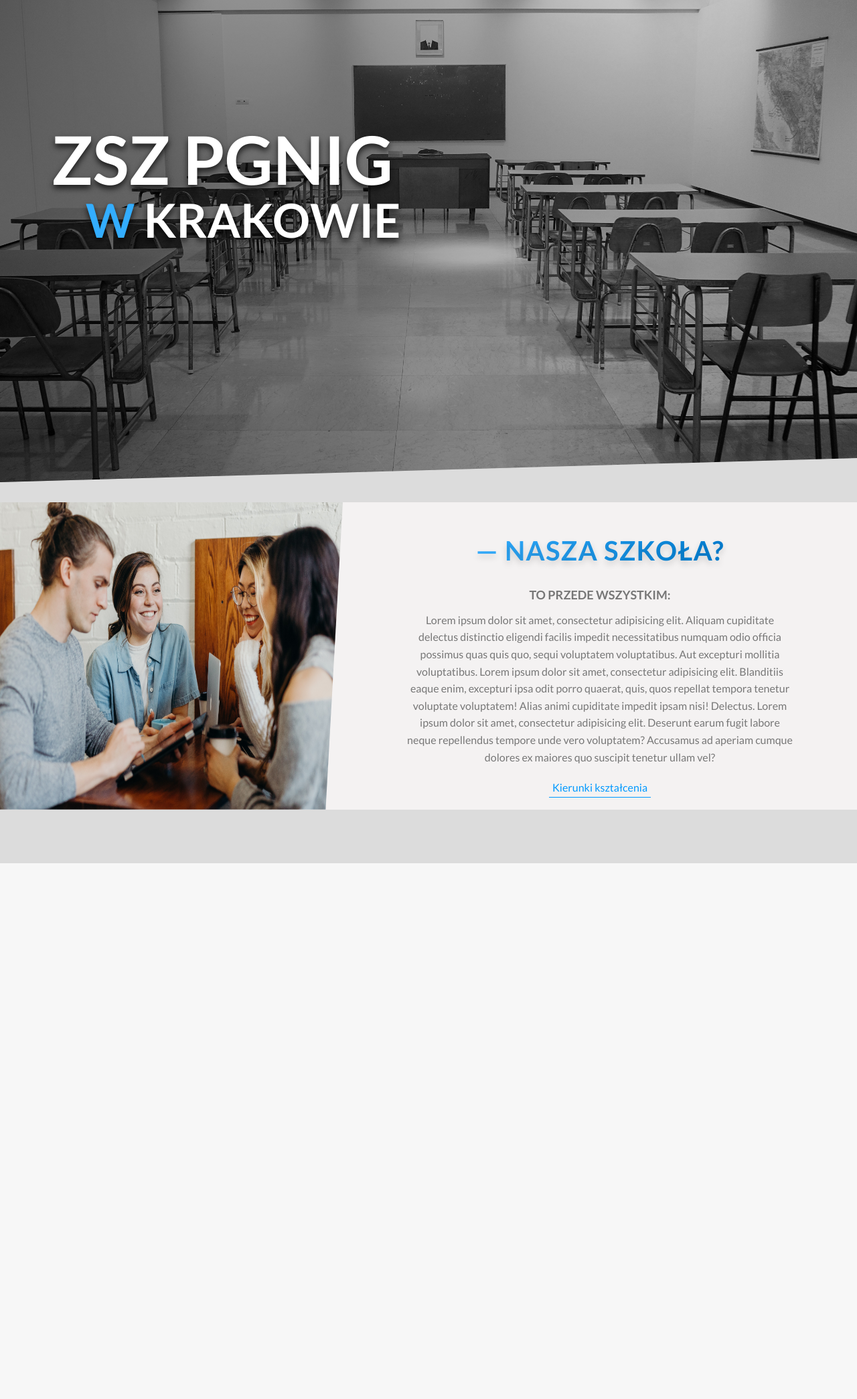
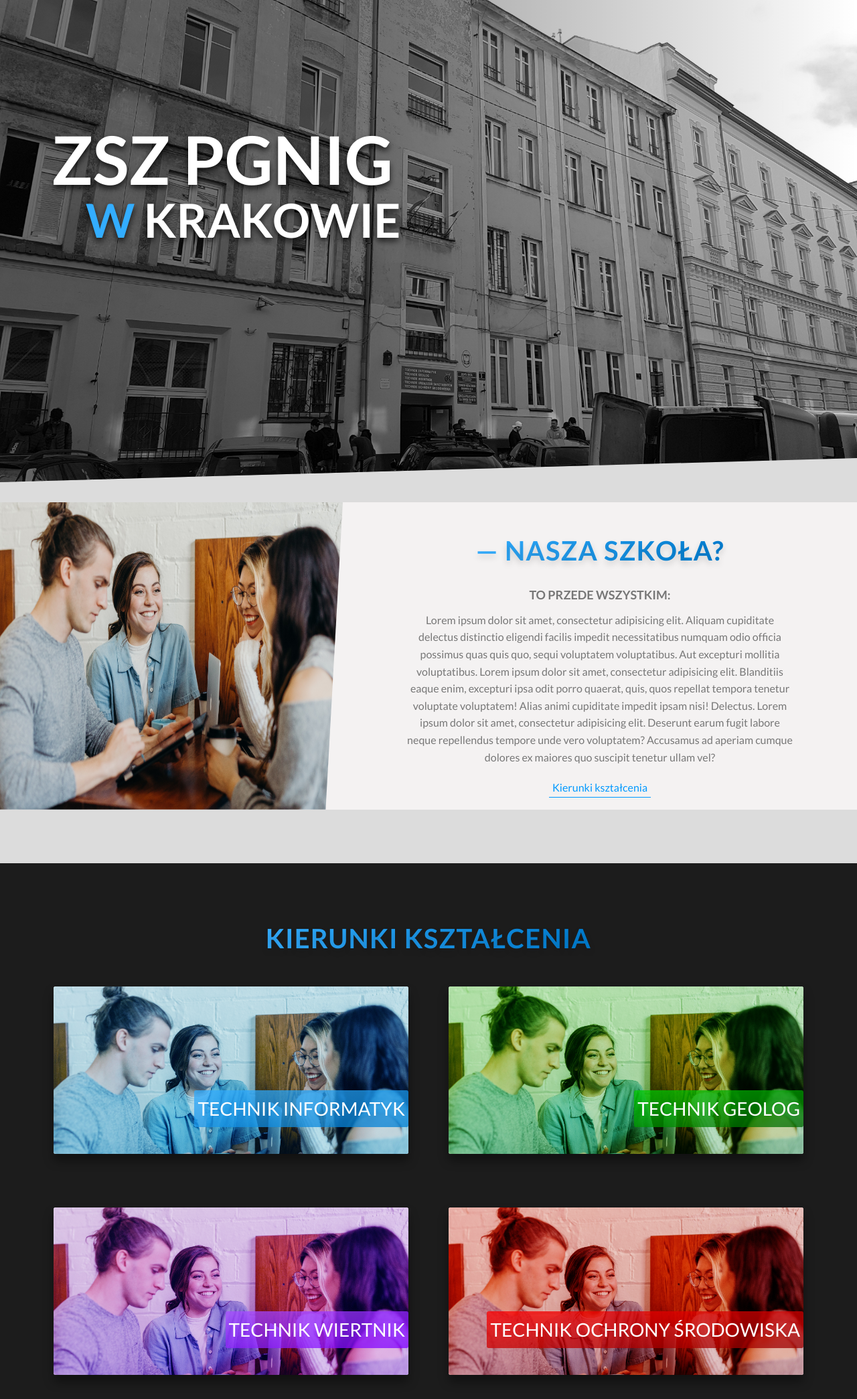
Before and after one commit to Forcowicz/ZSZPGNiG, a PHP site: page / in a window 1280 px wide. Shown: the part 80-2169 px from the top of the page at 67% size. Before the commit the page ends 1369 px from the top, so only its background shows below. Run offline with PHP 8.4, Linux system fonts and the light colour scheme.

Commit message:
Fields section & small changes

```diff
--- a/assets/css/style.css
+++ b/assets/css/style.css
@@ -173,10 +173,93 @@ body {
   color: #f4f2f2;
 }
 
+.card {
+  height: 25rem;
+  position: relative;
+  perspective: 150rem;
+}
+.card__side {
+  height: 25rem;
+  width: 100%;
+  transition: all 0.5s;
+  position: absolute;
+  backface-visibility: hidden;
+  top: 0;
+  left: 0;
+  border-radius: 3px;
+  overflow: hidden;
+  box-shadow: 0 1rem 1.5rem rgba(0, 0, 0, 0.4);
+}
+.card__side--front {
+  background-color: #ffffff;
+}
+.card__side--back {
+  transform: rotateX(-180deg);
+}
+.card__side--back--1 {
+  background-image: linear-gradient(to right bottom, #33adff, #007ed2);
+}
+.card__side--back--2 {
+  background-image: linear-gradient(to right bottom, #00cc00, #006600);
+}
+.card__side--back--3 {
+  background-image: linear-gradient(to right bottom, #a64dff, #8000ff);
+}
+.card__side--back--4 {
+  background-image: linear-gradient(to right bottom, #ff0000, #990000);
+}
+.card:hover .card__side--front {
+  transform: rotateX(180deg);
+}
+.card:hover .card__side--back {
+  transform: rotateY(0);
+}
+.card__picture {
+  height: 25rem;
+  background-size: cover;
+  background-blend-mode: soft-light;
+}
+.card__picture--1 {
+  background-image: linear-gradient(to right bottom, #33adff, #007ed2), url("../images/students.jpg");
+}
+.card__picture--2 {
+  background-image: linear-gradient(to right bottom, #00cc00, #006600), url("../images/students.jpg");
+}
+.card__picture--3 {
+  background-image: linear-gradient(to right bottom, #a64dff, #8000ff), url("../images/students.jpg");
+}
+.card__picture--4 {
+  background-image: linear-gradient(to right bottom, #ff0000, #990000), url("../images/students.jpg");
+}
+.card__heading {
+  font-size: 2.8rem;
+  font-weight: 400;
+  text-transform: uppercase;
+  color: #fff;
+  transform: translateZ(0);
+  padding: 0.5rem;
+  border-radius: 3px;
+  position: absolute;
+  bottom: 4rem;
+  right: 0;
+}
+.card__heading--1 {
+  background-image: linear-gradient(to right bottom, rgba(51, 173, 255, 0.75), rgba(0, 126, 210, 0.75));
+}
+.card__heading--2 {
+  background-image: linear-gradient(to right bottom, rgba(0, 204, 0, 0.75), rgba(0, 102, 0, 0.75));
+}
+.card__heading--3 {
+  background-image: linear-gradient(to right bottom, rgba(166, 77, 255, 0.75), rgba(128, 0, 255, 0.75));
+}
+.card__heading--4 {
+  background-image: linear-gradient(to right bottom, rgba(255, 0, 0, 0.75), rgba(153, 0, 0, 0.75));
+}
+
 .header {
   width: 100%;
   height: 90vh;
-  background-image: linear-gradient(to right, rgba(0, 0, 0, 0.4) 40%, transparent 100%), url("../images/background.jpg");
+  background-image: linear-gradient(to right, rgba(0, 0, 0, 0.4) 40%, transparent 100%), url("../images/school.jpg");
   background-size: cover;
   background-position: top;
   clip-path: polygon(0 0, 100% 0, 100% 95%, 0 100%);
@@ -250,6 +333,18 @@ body {
   margin: 0 auto 2rem auto;
 }
 
+.section-fields {
+  width: 100%;
+  height: 80rem;
+}
+
+.fields {
+  width: 100%;
+  height: 100%;
+  background-color: #1C1C1C;
+  padding: 8rem;
+}
+
 .row {
   max-width: 114rem;
   margin: 0 auto;
--- a/index.php
+++ b/index.php
@@ -31,6 +31,7 @@
         <h2 class="header__heading header__heading--secondary"><span>w</span> Krakowie</h2>
     </div>
 </header>
+<main>
 <section class="section-description">
     <div class="description">
         <div class="description__left">
@@ -54,5 +55,62 @@
         </div>
     </div>
 </section>
+    <!-- <a href='https://www.freepik.com/photos/background'>Background photo created by dashu83 - www.freepik.com</a> -->
+<section class="section-fields">
+    <div class="fields">
+        <div class="u-center-text u-margin-bottom-md">
+            <h2 class="heading-secondary">Kierunki kształcenia</h2>
+        </div>
+        <div class="row">
+            <div class="col-1-of-2">
+                <div class="card">
+                    <div class="card__side card__side--front card__side--front--1">
+                        <div class="card__picture card__picture--1"></div>
+                        <h4 class="card__heading card__heading--1">Technik informatyk</h4>
+                    </div>
+                    <div class="card__side card__side--back card__side--back--1">
+                        content
+                    </div>
+                </div>
+            </div>
+            <div class="col-1-of-2">
+                <div class="card">
+                    <div class="card__side card__side--front card__side--front--2">
+                        <div class="card__picture card__picture--2"></div>
+                        <h4 class="card__heading card__heading--2">Technik geolog</h4>
+                    </div>
+                    <div class="card__side card__side--back card__side--back--2">
+                        content
+                    </div>
+                </div>
+            </div>
+        </div>
+        <div class="row">
+            <div class="col-1-of-2">
+                <div class="card">
+                    <div class="card__side card__side--front card__side--front--3">
+                        <div class="card__picture card__picture--3"></div>
+                        <h4 class="card__heading card__heading--3">Technik wiertnik</h4>
+                    </div>
+                    <div class="card__side card__side--back card__side--back--3">
+                        content
+                    </div>
+                </div>
+            </div>
+            <div class="col-1-of-2">
+                <div class="card">
+                    <div class="card__side card__side--front card__side--front--4">
+                        <div class="card__picture card__picture--4"></div>
+                        <h4 class="card__heading card__heading--4">Technik ochrony środowiska</h4>
+                    </div>
+                    <div class="card__side card__side--back card__side--back--4">
+                        content
+                    </div>
+                </div>
+            </div>
+        </div>
+    </div>
+</section>
+</main>
 </body>
 </html>
--- a/scss/main.scss
+++ b/scss/main.scss
@@ -9,6 +9,7 @@
 
 @import "components/nav";
 @import "components/buttons";
+@import "components/card";
 
 @import "pages/home";
 
```
Also changed, not shown: scss/abstracts/_variables.scss (+12 -0 lines), scss/components/_card.scss (added, +101 -0 lines), scss/pages/_home.scss (+17 -1 lines), scss/pages/composer.json (added, +14 -0 lines), assets/images/school.jpg (added), 2 other files.
